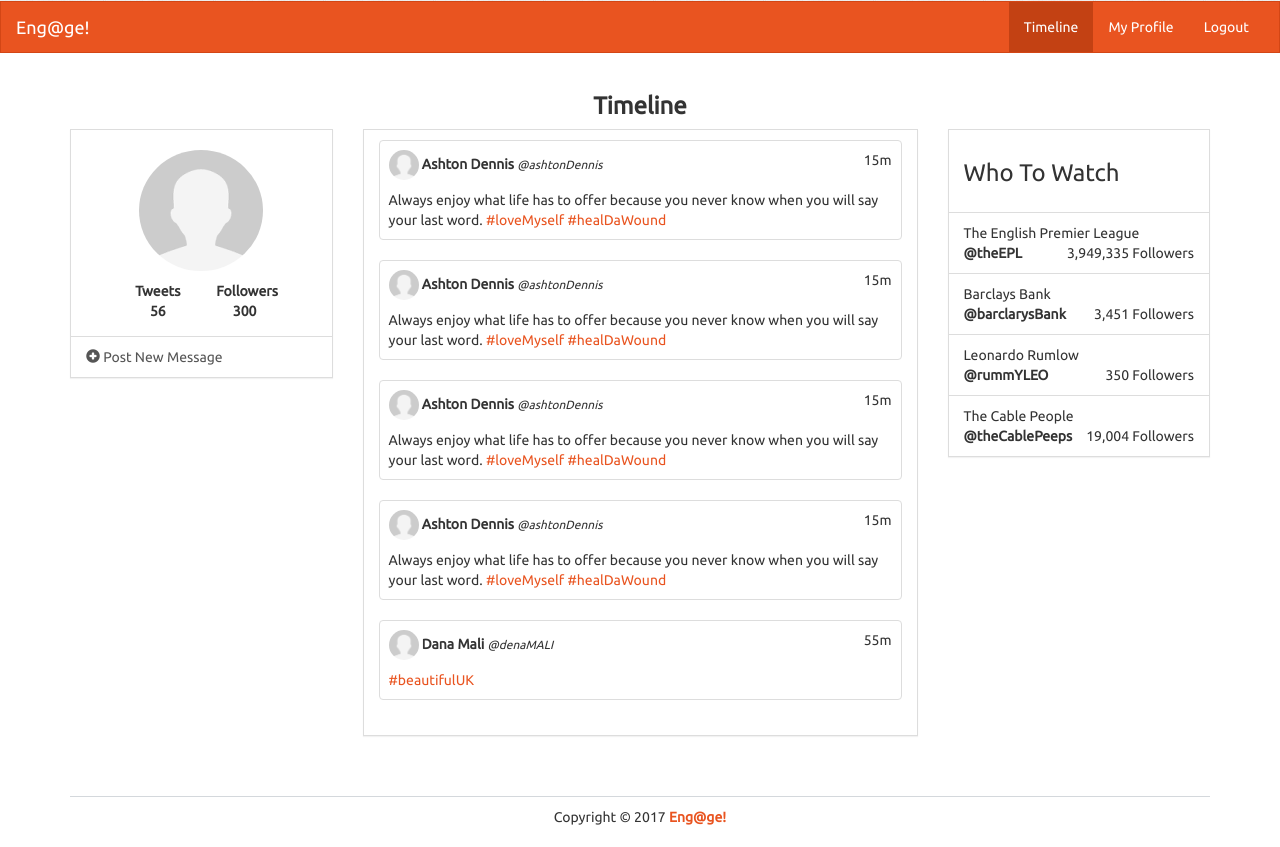
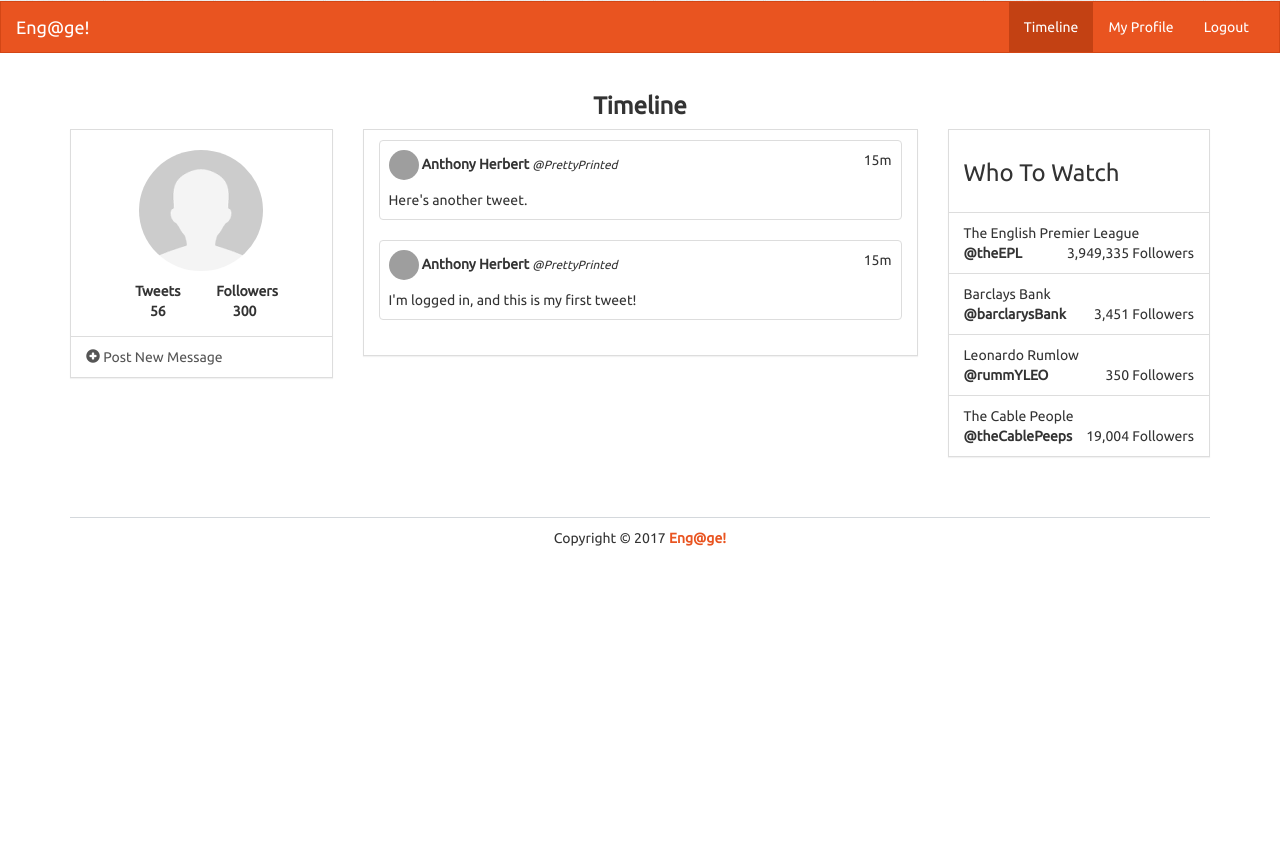
Before and after one commit to AlphaVictorDelta/ENGAGE_Social_Platform_for_Studs, a Flask app: page /timeline in a window 1280 px wide. Shown: the part 199-1046 px from the top of the page. After the commit the page ends 745 px from the top, so only its background shows below. Run offline with Flask 2, Linux system fonts and the light colour scheme; a user stored in the database is signed in; data comes from the database, SQL or seed files in the repository; both versions use the stored data as it was after the commit; some libraries are stand-ins or nearby versions.

Commit message:
Creted Dynamic Timeline

```diff
--- a/app.py
+++ b/app.py
@@ -38,6 +38,8 @@ class User(UserMixin, db.Model):
     image = db.Column(db.String(100))
     password = db.Column(db.String(50))
     join_date = db.Column(db.DateTime)
+
+    tweets = db.relationship('Tweet', backref='user', lazy='dynamic')
 
 class Tweet(db.Model):
     id = db.Column(db.Integer, primary_key=True)
@@ -106,7 +108,10 @@ def logout():
 def timeline():
     form = TweetForm()
 
-    return render_template('timeline.html', form=form)
+    user_id = current_user.id
+    tweets = Tweet.query.filter_by(user_id=user_id).order_by(Tweet.date_created.desc()).all()
+
+    return render_template('timeline.html', form=form, tweets=tweets)
 
 @app.route('/post_tweet', methods=['POST'])
 @login_required
--- a/templates/timeline.html
+++ b/templates/timeline.html
@@ -87,6 +87,7 @@
 				<div class="col-lg-6">
 					<div class="panel panel-default">
 						<div class="panel-body">
+							{% for tweet in tweets %}
 								<div class="row">
 									<div class="col-xs-12 col-sm-12 col-md-12 col-lg-12">
 										<div class="thumbnail">
@@ -94,9 +95,9 @@
 												<div class="row">
 													<div class="col-lg-10">
 														<!-- <i class="glyphicon glyphicon-user"></i>  -->
-													<img src="{{ url_for('static', filename='imgs/anonymous.png') }}" style="width: 30px; height: 30px;" class="img-circle">
-													<strong>Ashton Dennis</strong>
-													<small><em>@ashtonDennis</em></small>
+														<img src="{{ tweet.user.image }}" style="width: 30px; height: 30px;" class="img-circle">
+														<strong>{{ tweet.user.name }}</strong>
+														<small><em>@{{ tweet.user.username }}</em></small>
 													</div>
 													<div class="col-lg-2 text-right">
 														15m
@@ -104,109 +105,14 @@
 												</div>
 												<div class="row pad">
 													<div class="col-lg-12">
-													Always enjoy what life has to offer because you never know when you will say your last word. <a href="#">#loveMyself</a> <a href="#">#healDaWound</a>
+														{{ tweet.text }}
 													</div>
 												</div>
 											</div>
 										</div>
 									</div>
 								</div>
-							<div class="row">
-								<div class="col-xs-12 col-sm-12 col-md-12 col-lg-12">
-									<div class="thumbnail">
-										<div class="caption">
-											<div class="row">
-												<div class="col-lg-10">
-													<!-- <i class="glyphicon glyphicon-user"></i>  -->
-													<img src="{{ url_for('static', filename='imgs/anonymous.png') }}" style="width: 30px; height: 30px;" class="img-circle">
-													<strong>Ashton Dennis</strong>
-													<small><em>@ashtonDennis</em></small>
-												</div>
-												<div class="col-lg-2 text-right">
-													15m
-												</div>
-											</div>
-											<div class="row pad">
-												<div class="col-lg-12">
-													Always enjoy what life has to offer because you never know when you will say your last word. <a href="#">#loveMyself</a> <a href="#">#healDaWound</a>
-												</div>
-											</div>
-										</div>
-									</div>
-								</div>
-							</div>
-							<div class="row">
-								<div class="col-xs-12 col-sm-12 col-md-12 col-lg-12">
-									<div class="thumbnail">
-										<div class="caption">
-											<div class="row">
-												<div class="col-lg-10">
-													<!-- <i class="glyphicon glyphicon-user"></i>  -->
-													<img src="{{ url_for('static', filename='imgs/anonymous.png') }}" style="width: 30px; height: 30px;" class="img-circle">
-													<strong>Ashton Dennis</strong>
-													<small><em>@ashtonDennis</em></small>
-												</div>
-												<div class="col-lg-2 text-right">
-													15m
-												</div>
-											</div>
-											<div class="row pad">
-												<div class="col-lg-12">
-													Always enjoy what life has to offer because you never know when you will say your last word. <a href="#">#loveMyself</a> <a href="#">#healDaWound</a>
-												</div>
-											</div>
-										</div>
-									</div>
-								</div>
-							</div>
-							<div class="row">
-								<div class="col-xs-12 col-sm-12 col-md-12 col-lg-12">
-									<div class="thumbnail">
-										<div class="caption">
-											<div class="row">
-												<div class="col-lg-10">
-													<!-- <i class="glyphicon glyphicon-user"></i>  -->
-													<img src=".{{ url_for('static', filename='imgs/anonymous.png') }}" style="width: 30px; height: 30px;" class="img-circle">
-													<strong>Ashton Dennis</strong>
-													<small><em>@ashtonDennis</em></small>
-												</div>
-												<div class="col-lg-2 text-right">
-													15m
-												</div>
-											</div>
-											<div class="row pad">
-												<div class="col-lg-12">
-													Always enjoy what life has to offer because you never know when you will say your last word. <a href="#">#loveMyself</a> <a href="#">#healDaWound</a>
-												</div>
-											</div>
-										</div>
-									</div>
-								</div>
-							</div>
-							<div class="row">
-								<div class="col-xs-12 col-sm-12 col-md-12 col-lg-12">
-									<div class="thumbnail">
-										<div class="caption">
-											<div class="row">
-												<div class="col-lg-10">
-													<!-- <i class="glyphicon glyphicon-user"></i>  -->
-													<img src="{{ url_for('static', filename='imgs/anonymous.png') }}" style="width: 30px; height: 30px;" class="img-circle">
-													<strong>Dana Mali</strong>
-													<small><em>@denaMALI</em></small>
-												</div>
-												<div class="col-lg-2 text-right">
-													55m
-												</div>
-											</div>
-											<div class="row pad">
-												<div class="col-lg-12">
-													<a href="#">#beautifulUK</a>
-												</div>
-											</div>
-										</div>
-									</div>
-								</div>
-							</div>
+							{% endfor %}
 						</div>
 					</div>
 				</div>
```
Also changed, not shown: engage.db. Lines whose indentation alone changed are shown as unchanged.
